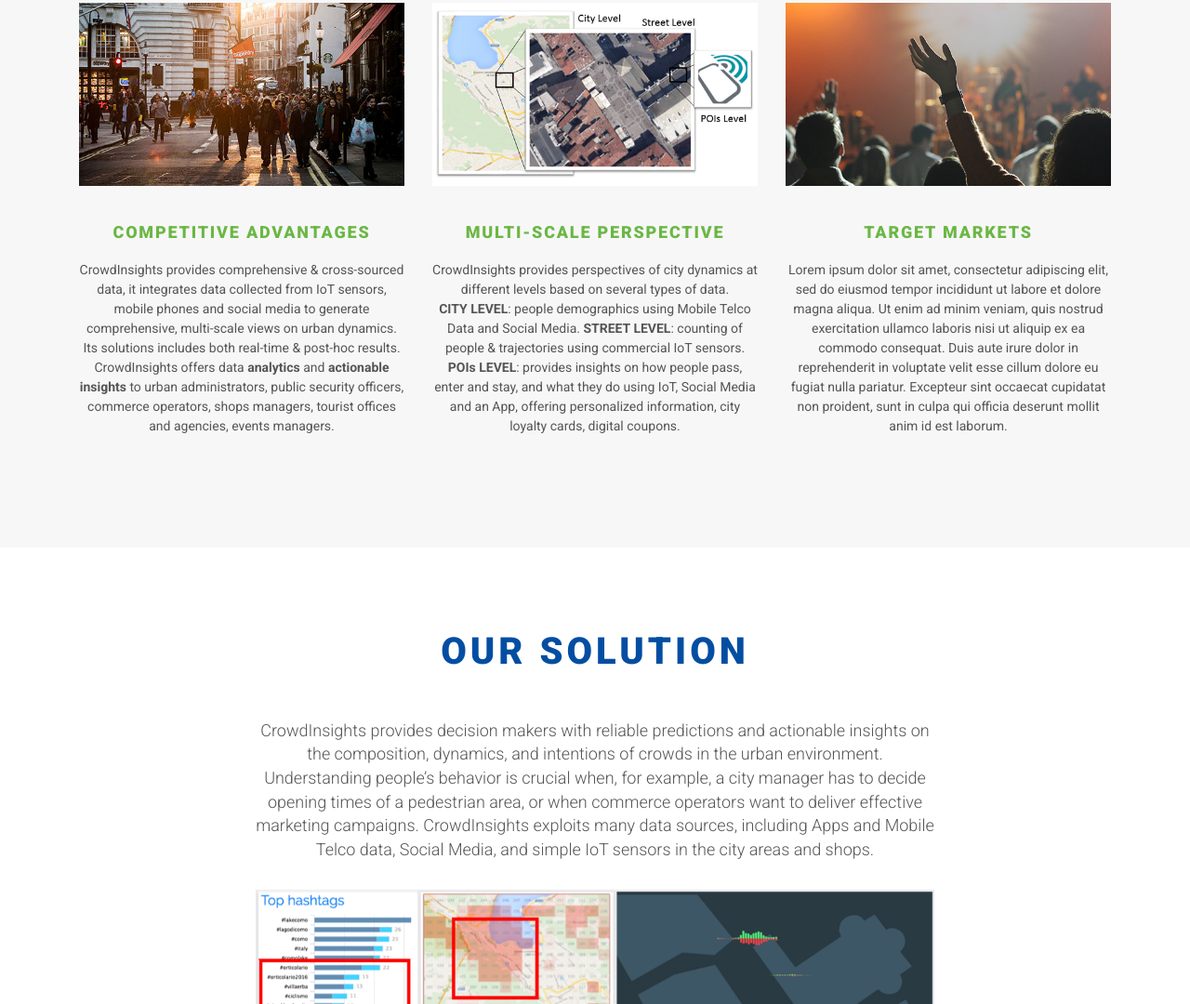
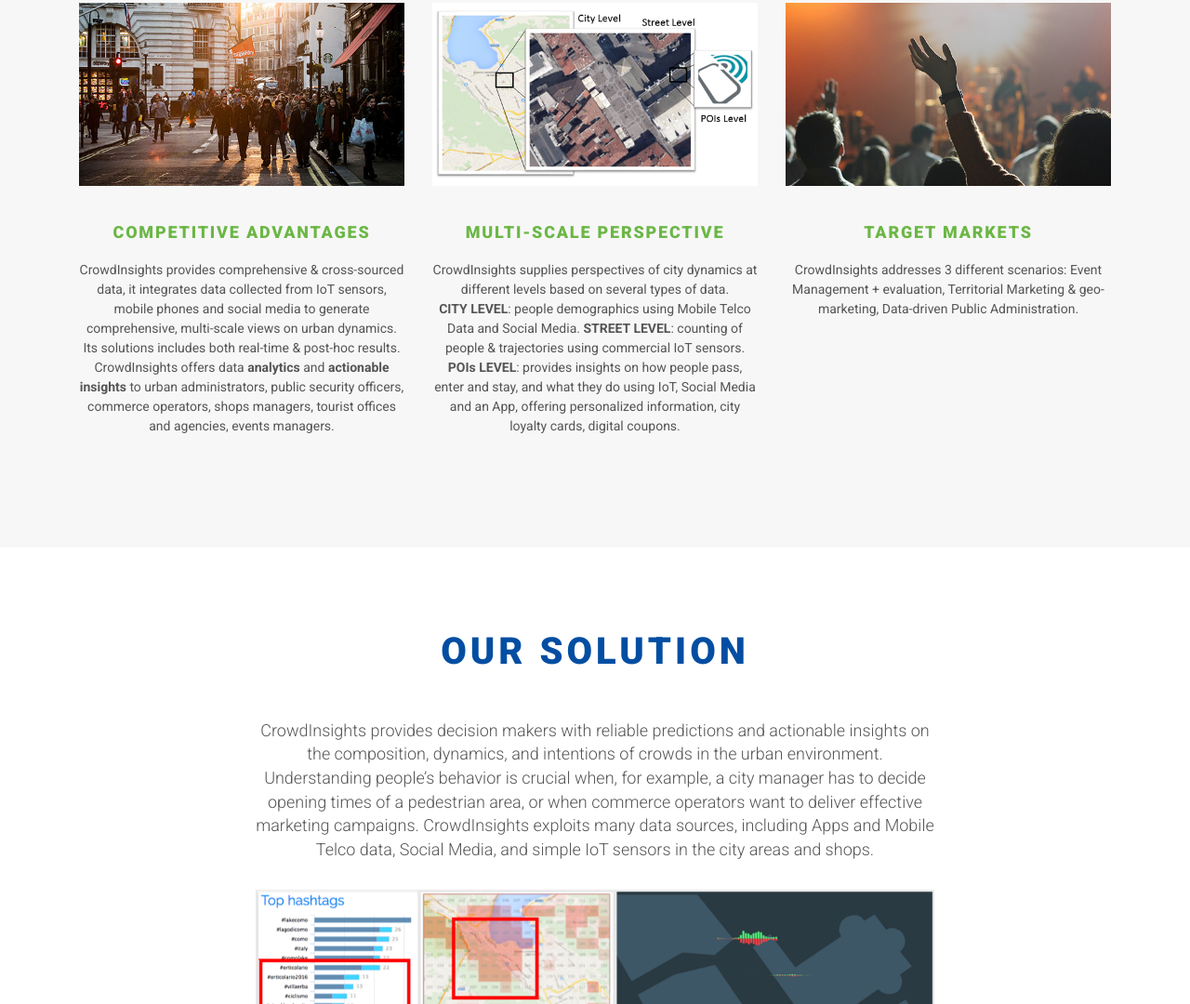
Before and after one commit to franzbona/crowdinsights, a plain HTML site: page index.html in a window 1280 px wide. Shown: the part 1289-2369 px from the top of the page at 93% size. Drawn offline with nearby package versions, Linux system fonts and the light colour scheme.

Commit message:
Business models missing

```diff
--- a/index.html
+++ b/index.html
@@ -152,15 +152,14 @@
                                 <img class="img-responsive" src="img/Levels.png"><br/>
                                 <h3 class="heading">MULTI-SCALE PERSPECTIVE</h3>
                                 <p>
-                                  CrowdInsights provides perspectives of city dynamics at different levels based on several types of data.<br/>
+                                  CrowdInsights supplies perspectives of city dynamics at different levels based on several types of data.<br/>
                                   <strong>CITY LEVEL</strong>: people demographics using Mobile Telco Data and Social Media. <strong>STREET LEVEL</strong>: counting of people &amp; trajectories using commercial IoT sensors. <strong>POIs LEVEL</strong>: provides insights on how people pass, enter and stay, and what they do using IoT, Social Media and an App, offering personalized information, city loyalty cards, digital coupons.
                               </p>
                           </div>
                           <div class="col-md-4" data-animate="fadeInUp">
                             <img class="img-responsive" src="img/Event.jpg"><br/>
                             <h3 class="heading">TARGET MARKETS</h3>
-                            <p>Lorem ipsum dolor sit amet, consectetur adipiscing elit, sed do eiusmod tempor incididunt ut labore et dolore magna aliqua. Ut enim ad minim veniam, quis nostrud exercitation ullamco laboris nisi ut aliquip ex ea commodo consequat. Duis aute irure dolor in reprehenderit in voluptate velit esse cillum dolore eu fugiat nulla pariatur. Excepteur sint occaecat cupidatat non proident, sunt in culpa qui officia deserunt mollit anim id est laborum.
-                            </p>
+                            <p>CrowdInsights addresses 3 different scenarios: Event Management + evaluation, Territorial Marketing &amp; geo-marketing, Data-driven Public Administration. </p>
                         </div>
 
                     </div>
```
Lines whose indentation alone changed are shown as unchanged.
